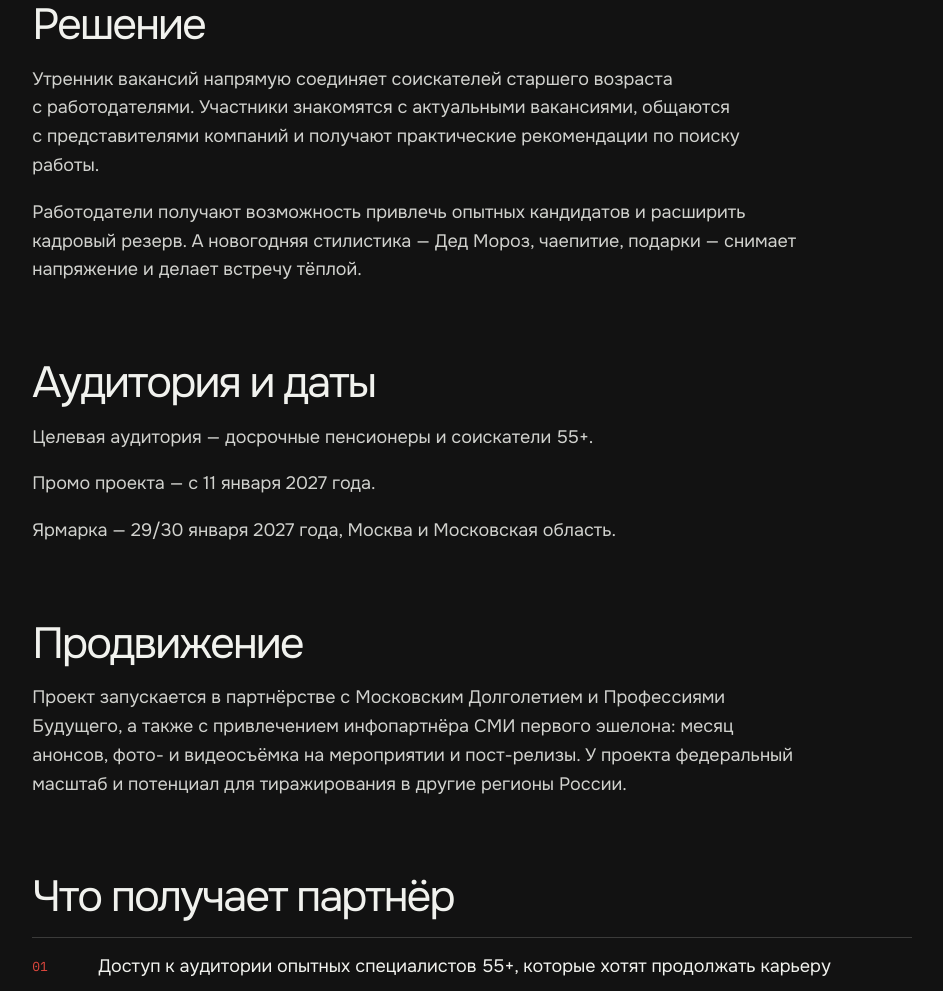
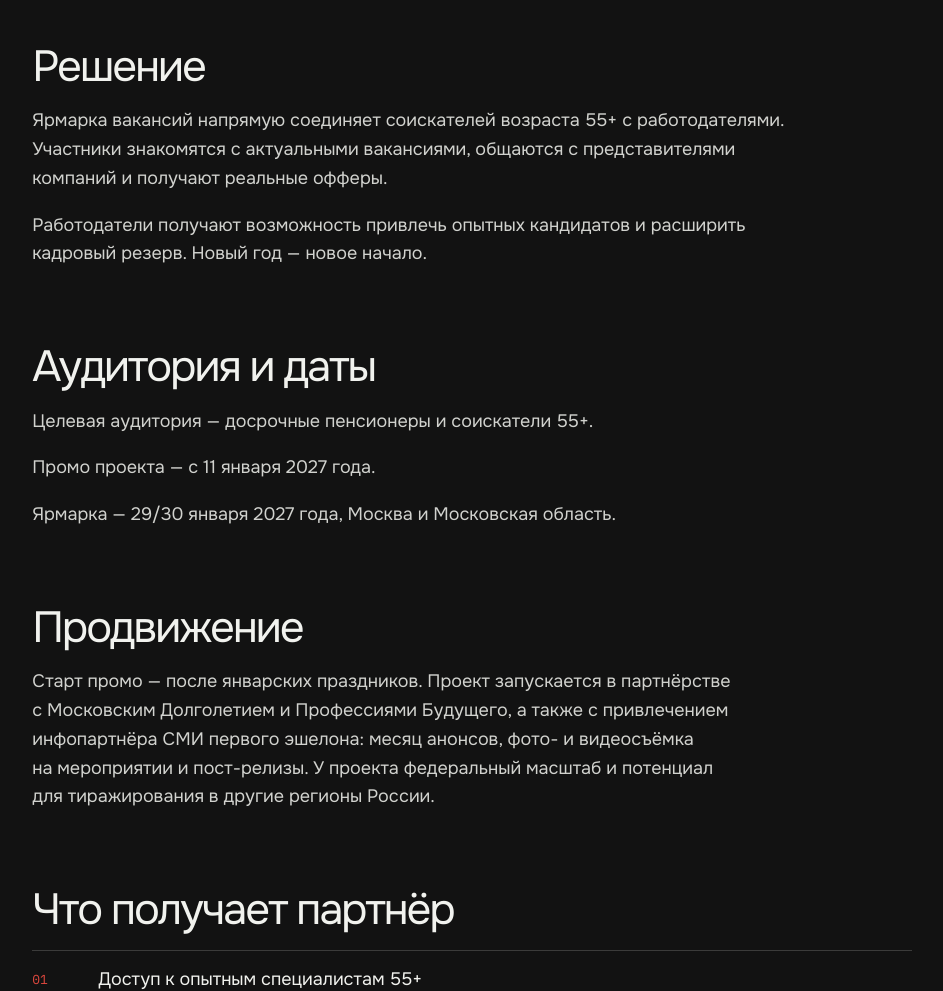
Before and after one commit to makeloveAgency/make-collabs, a plain HTML site: page kollab.html in a window 1280 px wide. Shown: the part 1809-2800 px from the top of the page, without its empty margins (299-1242 px from the left). Drawn offline with Linux system fonts and the light colour scheme.

Commit message:
Названия, даты и описания — как в OnePager'ах: ярмарка вакансий, риллсы, воля и сила, месяцы в onepager; выгоды на странице = выгоды onepager
Co-Authored-By: Claude Opus 5.5 <noreply@anthropic.com>
Claude-Session: https://claude.ai/code/session_01H83sVaAh5tVVKmn15nibQG

```diff
--- a/data.js
+++ b/data.js
@@ -19,8 +19,8 @@ const COLLABS = [
   { id:"utrennik", title:"ярмарка вакансий", sub:"для аудитории 55+",
     start:"2027-01-11", end:"2027-01-30", keys:[["2027-01-29","2027-01-30"]], keyNote:"ярмарка 29/30 января", acc:"#E0483E", img:"img/utrennik.jpg",
     format:"офлайн-ивент, 1 день", geo:"Москва, МО", status:"ready", price:{value:"1 500 000"},
-    with:"в партнёрстве с Московским Долголетием и Профессиями будущего",
-    short:"первая ярмарка вакансий для соискателей 55+ в стилистике новогоднего утренника: с Дедом Морозом, чаепитием и подарками.",
+    with:"в партнёрстве с Московским Долголетием и Профессиями Будущего",
+    short:"карьерное мероприятие, которое напрямую соединяет соискателей 55+ с работодателями: вакансии, общение с компаниями и реальные офферы.",
     theme:{ lab:"#8E2E26", acc:"#FF6E61", box:"#F2E5DD", glow:"#FFE9E6", line:"#CCBBB8" },
     op:{
       month:"январь", when:"29/30 января 2027", sub:"для аудитории 55+, Москва, МО",
@@ -32,35 +32,35 @@ const COLLABS = [
       steps:["Набор партнёров", "Разработка дизайна", "Подготовка ивента с подрядчиком", "Старт промо 11 января", "Утренник вакансий 29/30 января", "Пост-релизы"]
     },
     page:{
-      lead:"«Утренник вакансий» — мероприятие для соискателей 55+ в стилистике новогоднего утренника в партнёрстве с Московским Долголетием и Профессиями будущего.",
+      lead:"«Ярмарка вакансий» — карьерное мероприятие для соискателей 55+ в Москве и Московской области в партнёрстве с Московским Долголетием и Профессиями Будущего.",
       sections:[
         { h:"проблема", big:true,
           p:["Работодатели регулярно сталкиваются с нехваткой опытных и надёжных кадров и текучкой на позициях линейного персонала.",
              "Соискатели 55+ сталкиваются с возрастными стереотипами при найме, трудностями поиска работы и ограниченным поиском вакансий."] },
         { h:"решение", big:true,
-          p:["Утренник вакансий напрямую соединяет соискателей старшего возраста с работодателями. Участники знакомятся с актуальными вакансиями, общаются с представителями компаний и получают практические рекомендации по поиску работы.",
-             "Работодатели получают возможность привлечь опытных кандидатов и расширить кадровый резерв. А новогодняя стилистика — Дед Мороз, чаепитие, подарки — снимает напряжение и делает встречу тёплой."] },
+          p:["Ярмарка вакансий напрямую соединяет соискателей возраста 55+ с работодателями. Участники знакомятся с актуальными вакансиями, общаются с представителями компаний и получают реальные офферы.",
+             "Работодатели получают возможность привлечь опытных кандидатов и расширить кадровый резерв. Новый год — новое начало."] },
         { h:"аудитория и даты", big:true,
           p:["Целевая аудитория — досрочные пенсионеры и соискатели 55+.",
              "Промо проекта — с 11 января 2027 года.",
              "Ярмарка — 29/30 января 2027 года, Москва и Московская область."] },
         { h:"продвижение", title:"Месяц анонсов и федеральный масштаб",
-          p:["Проект запускается в партнёрстве с Московским Долголетием и Профессиями Будущего, а также с привлечением инфопартнёра СМИ первого эшелона: месяц анонсов, фото- и видеосъёмка на мероприятии и пост-релизы. У проекта федеральный масштаб и потенциал для тиражирования в другие регионы России."] }
+          p:["Старт промо — после январских праздников. Проект запускается в партнёрстве с Московским Долголетием и Профессиями Будущего, а также с привлечением инфопартнёра СМИ первого эшелона: месяц анонсов, фото- и видеосъёмка на мероприятии и пост-релизы. У проекта федеральный масштаб и потенциал для тиражирования в другие регионы России."] }
       ],
       gets:["Доступ к аудитории опытных специалистов 55+, которые хотят продолжать карьеру","Решение HR-задач: дополнительный канал привлечения и расширение кадрового резерва","ESG и социальная повестка: реальный вклад в инклюзивный рынок труда и борьбу с возрастной дискриминацией","Усиление бренда работодателя: образ работодателя, который ценит опыт и не ограничивает возможности сотрудников возрастом"]
     } },
 
   { id:"blin", title:"блин комом", sub:"шоу о карьерных ошибках",
     start:"2027-02-22", end:"2027-03-14", keys:[["2027-03-08","2027-03-14"]], keyNote:"масленица", acc:"#F0A33A", img:"img/blin.jpg",
-    format:"вирусные рилсы", status:"ready", price:{value:"1 500 000"},
+    format:"вирусные риллсы", status:"ready", price:{value:"1 500 000"},
     short:"топ-менеджеры и фаундеры компаний пекут блины к масленице и рассказывают об ошибках, которые обернулись ростом для их бизнеса.",
     theme:{ lab:"#7B5414", acc:"#FDB363", box:"#F2EBDD", glow:"#FFF1DE", line:"#CCC4B8" },
     op:{
-      sub:"для аудитории 18–40 лет, вся Россия",
+      month:"февраль", when:"февраль 2027", sub:"для аудитории 18–40 лет, вся Россия",
       photo:"img/op/blin_full.jpg",
       context:"76% сотрудников боятся совершить ошибку и поэтому не делятся своими идеями. Страх не даёт бизнесу расти, а отдельным сотрудникам — раскрывать потенциал.",
       idea:{ h:"Ошибки — топливо для роста", text:"Топ-менеджеры и фаундеры компаний пекут блины к Масленице и рассказывают об ошибках, которые обернулись ростом для их бизнеса или вирусной PR-кампанией." },
-      promo:{ label:"механика", h:"Шоу с фуд-предпринимателем", text:"Снимаем 3–5 рилсов на одного участника на кухне студии или ресторана совместно с фуд-предпринимателем. Запускаем медиапродвижение, публикации в ТГ-каналах и анонсы." },
+      promo:{ label:"механика", h:"Шоу с фуд-предпринимателем", text:"Снимаем 3–5 риллсов на одного участника на кухне студии или ресторана совместно с фуд-предпринимателем. Запускаем медиапродвижение, публикации в ТГ-каналах и анонсы." },
       gets:["Коллаборация с известным фуд-предпринимателем", "Контент для социальных медиа", "Имидж прогрессивного работодателя", "Охваты на сторонних площадках"],
       steps:["Кастинг на ведущего", "Набор партнёров", "Предпродакшн шоу", "Съёмки роликов", "Промо проекта", "Постепенные выходы роликов"]
     },
@@ -81,16 +81,16 @@ const COLLABS = [
           p:["Ролики публикуются постепенно в социальных сетях, начиная с 22 февраля, финал приходится на масленичную неделю — 8–14 марта 2027 года.",
              "Вокруг шоу работают медиапродвижение, публикации в Telegram-каналах и анонсы, а каждый партнёр получает выпуски со своими героями для собственных каналов."] }
       ],
-      gets:["Коллаборацию с известным фуд-предпринимателем","Нестандартную интеграцию, которая работает на разные группы целевой аудитории","Имидж прогрессивного работодателя, у которого ошибаться не страшно","Охваты и контент для своих каналов коммуникации"]
+      gets:["Коллаборация с известным фуд-предпринимателем","Контент для социальных медиа","Имидж прогрессивного работодателя","Охваты на сторонних площадках"]
     } },
 
   { id:"ukrasheniya", title:"украшения коллектива", sub:"Международный женский день",
     start:"2027-02-22", end:"2027-03-08", keys:["2027-03-08"], keyNote:"8 марта", acc:"#5B7FD6", img:"img/ukrasheniya.jpg",
     format:"коллекция украшений, лукбук", status:"ready", price:{value:"1 100 000"},
-    short:"неочевидные черты характера — упорство, гнев, страсть, упрямство — выгравированы на серебре, а их обладательницы снимаются в лукбуке.",
+    short:"неочевидные черты характера — упорство, гнев, воля, сила — выгравированы на серебре, а их обладательницы снимаются в лукбуке.",
     theme:{ lab:"#145A7B", acc:"#7FB4F0", box:"#DDE5F2", glow:"#E9EEFF", line:"#B8C2CC" },
     op:{
-      sub:"для женской половины, 20–45, вся Россия",
+      month:"март", when:"март 2027", sub:"для женской половины, 20–45, вся Россия",
       photo:"img/op/ukrasheniya.jpg",
       context:"От женщин («украшений коллектива») всегда ждут мягкости, гибкости и уступчивости. А какие черты характера на самом деле помогают им достигать успехов в карьере?",
       idea:{ h:"Не просто женский день", text:"Упорство, гнев, воля, сила — станут неочевидными чертами характера, выгравированными на изделиях из серебра. А героини-обладательницы этих черт — моделями для лукбука коллекции." },
@@ -104,7 +104,7 @@ const COLLABS = [
         { h:"контекст", title:"Чего ждут от женщин?",
           p:["От женщин в работе ждут мягкости, гибкости и уступчивости. Но какие черты характера на самом деле помогают им расти в карьере? Проект отвечает на этот вопрос вместе с сотрудницами компаний-партнёров."] },
         { h:"идея", title:"Что украшает коллектив на самом деле?",
-          p:["Упорство, гнев, страсть, упрямство — эти черты характера становятся гравировкой на изделиях из серебра. Каждую черту мы находим в интервью с сотрудницами, а героини — обладательницы этих черт — становятся моделями лукбука коллекции."] },
+          p:["Упорство, гнев, воля, сила — эти черты характера становятся гравировкой на изделиях из серебра. Каждую черту мы находим в интервью с сотрудницами, а героини — обладательницы этих черт — становятся моделями лукбука коллекции."] },
         { h:"лукбук", title:"Лукбук",
           p:["Героини позируют для лукбука коллекции. Эти фото используются для оформления карточек товаров, а также публикуются в качестве анонсов проекта. Героини позируют в окружении атрибутов профессии или на рабочем месте."],
           mood:["img/lookbook/ref_A.jpg","img/lookbook/ref_C.jpg","img/lookbook/ref_F.jpg"], moodNote:"референсы съёмки" },
@@ -120,7 +120,7 @@ const COLLABS = [
     short:"запускаем волну разговоров о вахтинге — поездке за пределы привычного мира, чтобы через труд и новую среду лучше узнать себя.",
     theme:{ lab:"#147B49", acc:"#5FD38E", box:"#DDF2E2", glow:"#E6FFF0", line:"#B8CCC2" },
     op:{
-      month:"апрель", sub:"для молодых соискателей, поколение Z",
+      month:"апрель", when:"19–30 апреля 2027", sub:"для молодых соискателей, поколение Z",
       photo:"img/otpusk.jpg",
       context:"Работодатели с вахтовым методом сталкиваются с дефицитом кадров и трудностями привлечения молодых сотрудников. Интерес молодёжи к вахте реже приводит к трудоустройству: любопытство угасает ещё до отклика.",
       idea:{ h:"Вахтинг — это новый воркинг", text:"Запускаем волну разговоров о вахтинге как о социокультурном явлении: поездка за пределы привычного мира, чтобы через труд, дисциплину, настоящих людей и новую среду лучше узнать себя." },
@@ -189,7 +189,7 @@ const COLLABS = [
     short:"коллекция ювелирных кейкапов в духе хип-хоп гриллз — для кодеров старой школы с настоящими хард-скиллами.",
     theme:{ lab:"#147B49", acc:"#5FD38E", box:"#DDF2E2", glow:"#E6FFF0", line:"#B8CCC2" },
     op:{
-      sub:"для аудитории 25–45, вся Россия",
+      month:"сентябрь", when:"сентябрь 2027", sub:"для аудитории 25–45, вся Россия",
       photo:"img/op/oldschool.jpg",
       context:"В мире, где каждый день появляются новые способы писать код, особенно ценны те, кто понимает его природу. Кто помнит времена, когда за каждой строчкой стояло настоящее инженерное ремесло, и продолжает создавать технологии, понимая их изнутри.",
       idea:{ h:"Коллекция гриллз-кейкапов", text:"Ко Дню программиста создаём коллекцию ювелирных кейкапов на самые ходовые клавиши для кодеров старой школы: CTRL, ESC, DELETE, ENTER. Заявляем всему рынку: нам всё ещё необходимы настоящие, хардовые инженеры." },
--- a/kollab.html
+++ b/kollab.html
@@ -130,7 +130,7 @@ function render(){
   const sections = P ? [
     ...P.sections.map((s,n) => ({ id:`s${n}`, h:s.h, html:`<div class="blk" id="s${n}">${H(s.h)}${s.p.map(p => `<p>${esc(p)}</p>`).join("")}${s.quote ? `<p class="quote">${esc(s.quote)}</p>` : ""}${s.mood ? `<figure class="mood">${s.mood.map(m => `<img src="${m}" alt="" loading="lazy">`).join("")}${s.moodNote ? `<figcaption class="mono">${esc(s.moodNote)}</figcaption>` : ""}</figure>` : ""}</div>` })),
     P.kpi && { id:"kpi", h:"результат", html:`<div class="blk" id="kpi">${H("результат")}<div class="kpi">${P.kpi.map(([n,t]) => `<div><b>${esc(n)}</b><span>${esc(t)}</span></div>`).join("")}</div></div>` },
-    { id:"gets", h:"что получает партнёр", html:`<div class="blk" id="gets">${H("что получает партнёр")}<ul class="gets">${P.gets.map((g,n) => `<li><span>0${n+1}</span>${esc(g)}</li>`).join("")}</ul></div>` },
+    { id:"gets", h:"что получает партнёр", html:`<div class="blk" id="gets">${H("что получает партнёр")}<ul class="gets">${(c.op ? c.op.gets : P.gets).map((g,n) => `<li><span>0${n+1}</span>${esc(g)}</li>`).join("")}</ul></div>` },
     c.op && { id:"steps", h:"как идёт проект", html:`<div class="blk" id="steps">${H("как идёт проект")}<ol class="steps">${c.op.steps.map((s,n) => `<li><span>0${n+1}</span>${esc(s)}</li>`).join("")}</ol></div>` }
   ].filter(Boolean) : [];
 
```
Also changed, not shown: 5 other files.
